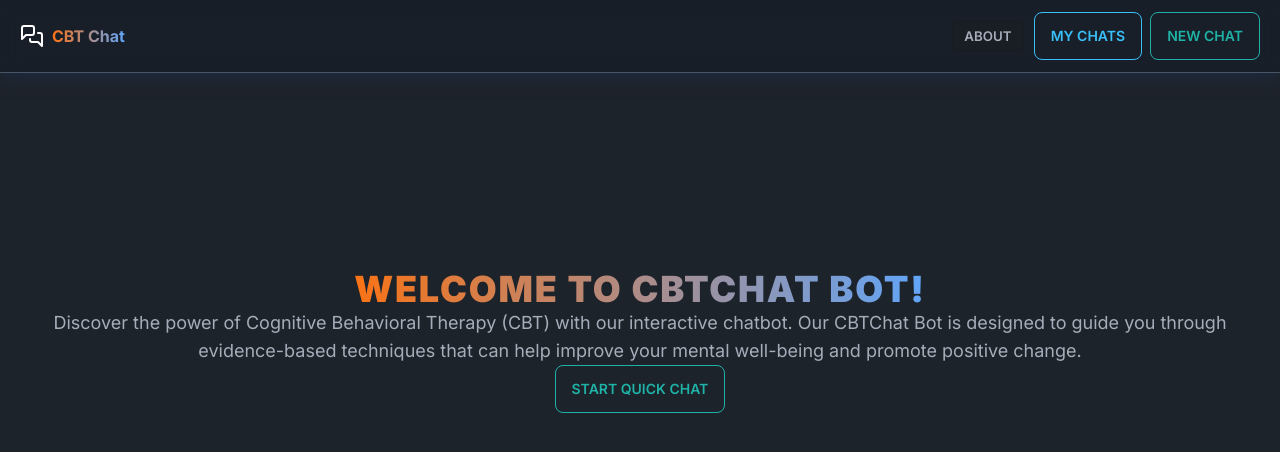
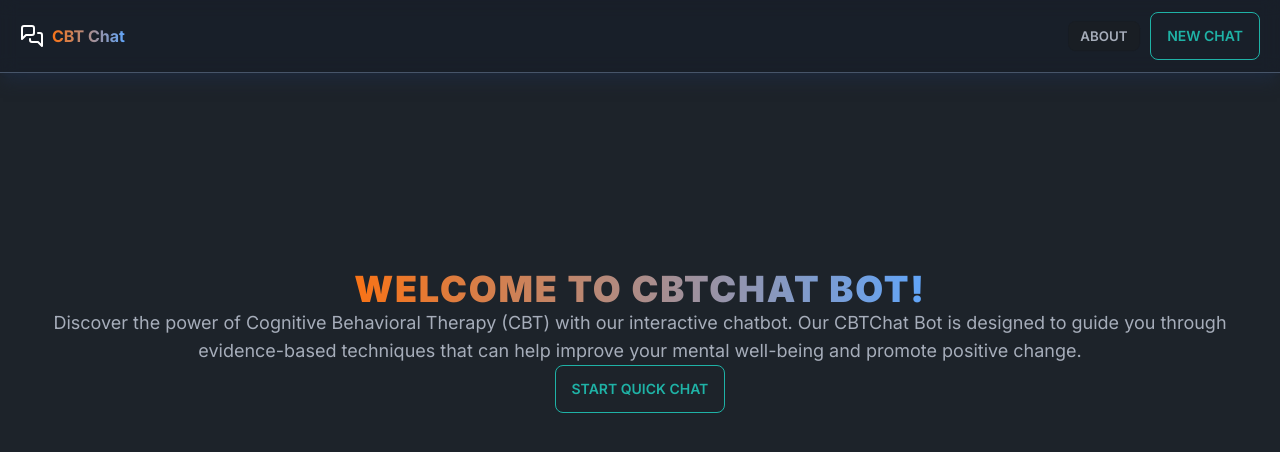
Before and after one commit to remuspoon/Calmi, a Next.js app: page / in a window 1280 px wide. Shown: the top 452 px of the page. Built offline with nearby package versions, Linux system fonts and the light colour scheme; no server answers; sample sign-in values are in the browser's storage.

Commit message:
add toast

```diff
--- a/package.json
+++ b/package.json
@@ -29,6 +29,7 @@
     "postcss": "8.4.29",
     "react": "18.2.0",
     "react-dom": "18.2.0",
+    "react-hot-toast": "^2.4.1",
     "sanity": "3",
     "styled-components": "5.2",
     "tailwind-merge": "^1.14.0",
--- a/src/app/(site)/layout.tsx
+++ b/src/app/(site)/layout.tsx
@@ -4,8 +4,9 @@ import type { Metadata } from 'next'
 import { Inter } from 'next/font/google'
 import Link from 'next/link'
 import ChatButton from '@/components/ChatButton'
-import MyChatButton from '@/components/MyChatButton'
+// import MyChatButton from '@/components/MyChatButton'
 import NextTopLoader from 'nextjs-toploader'
+import { Toaster } from 'react-hot-toast'
 
 const inter = Inter({ subsets: ['latin'] })
 
@@ -57,12 +58,13 @@ export default function RootLayout({
               >
                 about
               </Link>
-              <MyChatButton />
+              {/* <MyChatButton /> */}
               <ChatButton label='topNav' />
             </div>
           </nav>
 
           <main className='flex-grow mt-5'>{children}</main>
+          <Toaster />
         </UserProvider>
       </body>
     </html>
```
Also changed, not shown: 1 other file (tests, documents, lock files or other folders).
